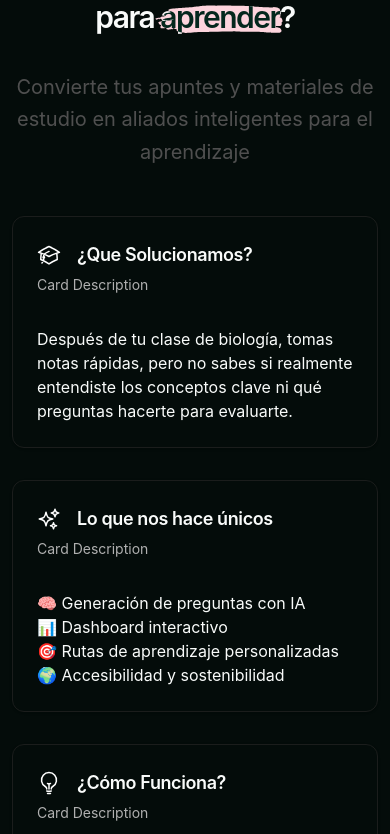
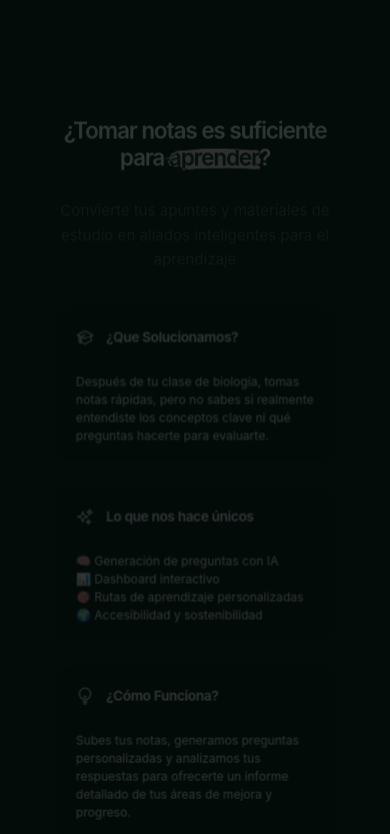
Before and after one commit to loweffort-alt/NeoDevs-HeroAI, a Next.js app: page / in a window 390 px wide. Shown: the part 770-1604 px from the top of the page. Built offline with nearby package versions, Linux system fonts and the light colour scheme; a web font is replaced by a local one; what @edgestore/react would draw is missing.

Commit message:
CSS Update: Basic Animation on Scroll

```diff
--- a/app/globals.css
+++ b/app/globals.css
@@ -187,3 +187,21 @@ body[data-scroll-locked][data-scroll-locked] {
 .fkrr1 {
   font-family: "Inter", sans-serif;
 }
+
+@keyframes appear {
+  from {
+    opacity: 0;
+    scale: 0.7;
+  }
+
+  to {
+    opacity: 1;
+    scale: 1;
+  }
+}
+
+.block-appear {
+  animation: appear linear;
+  animation-timeline: view();
+  animation-range: entry 0% cover 30%;
+}
--- a/components/sections/home/devtools.tsx
+++ b/components/sections/home/devtools.tsx
@@ -4,7 +4,7 @@ import "./home.css"
 
 const DevTools = () => {
   return (
-    <div className="flex flex-col gap-8 md:gap-16 p-4 md:p-10 items-center justify-center mx-auto my-20">
+    <div className="block-appear flex flex-col gap-8 md:gap-16 p-4 md:p-10 items-center justify-center mx-auto my-20">
       <h1 className="text-2xl font-semibold tracking-tighter text-center lg:text-5xl md:text-6xl">Tecnologías Usadas</h1>
       <div className="scroller">
         <div className="wea">
--- a/components/sections/home/explication.tsx
+++ b/components/sections/home/explication.tsx
@@ -11,7 +11,7 @@ import {
 const Explication = () => {
 
   return (
-    <div className=''>
+    <div className='block-appear'>
       <h2 id="learn" className="md:pt-20 mb-1 text-3xl font-semibold tracking-tighter text-center lg:text-7xl md:text-6xl">
         {"¿Tomar notas es suficiente para "}
         <div className='relative text-background dark:text-foreground inline-block'>
@@ -41,7 +41,6 @@ const Explication = () => {
                 ¿Que Solucionamos?
               </h3>
             </CardTitle>
-            <CardDescription>Card Description</CardDescription>
           </CardHeader>
           <CardContent>
             <p className="pt-2 value-text text-md  fkrr1">
@@ -59,7 +58,6 @@ const Explication = () => {
                 Lo que nos hace únicos
               </h3>
             </CardTitle>
-            <CardDescription>Card Description</CardDescription>
           </CardHeader>
           <CardContent>
             <ul className="pt-2 value-text text-md  fkrr1">
@@ -80,7 +78,6 @@ const Explication = () => {
                 ¿Cómo Funciona?
               </h3>
             </CardTitle>
-            <CardDescription>Card Description</CardDescription>
           </CardHeader>
           <CardContent>
             <p className="pt-2 value-text text-md fkrr1">
@@ -99,7 +96,6 @@ const Explication = () => {
                 Beneficios
               </h3>
             </CardTitle>
-            <CardDescription>Card Description</CardDescription>
           </CardHeader>
           <CardContent>
             <p className="pt-2 value-text text-md fkrr1">
--- a/components/sections/home/team.tsx
+++ b/components/sections/home/team.tsx
@@ -3,7 +3,7 @@ import React from 'react'
 
 const TeamSection = () => {
   return (
-    <div className="flex flex-col gap-16 md:p-10 items-center justify-center my-10 max-w-5xl xl:max-w-5xl mx-auto px-4 sm:px-6 md:px-8">
+    <div className="block-appear flex flex-col gap-16 md:p-10 items-center justify-center my-10 max-w-5xl xl:max-w-5xl mx-auto px-4 sm:px-6 md:px-8">
       <div>
         <h1 className="mb-8 text-3xl font-semibold tracking-tighter text-center lg:text-5xl md:text-6xl">
           Conoce a nuestro equipo
@@ -16,7 +16,7 @@ const TeamSection = () => {
         <TeamCard
           name='Darío Alexander Farfán Navarro'
           role='Fullstack Developer'
-          description='Creé HeroAI basandome en el método de estudio Cornell, soy el encargado del desarrollo web.'
+          description='Fullstack Developer. Creé HeroAI basandome en el método de estudio Cornell y la técnica de repetición espaciada.'
           imgSrc='/images/pfp/alex.jpeg'
           alt='Alex'
           linkedin='https://www.linkedin.com/in/alexfarfan/'
@@ -25,7 +25,7 @@ const TeamSection = () => {
         <TeamCard
           name='Rafael Castellanos Guzman'
           role='AI Engineer'
-          description='AI Engineer with a passion for learning and teaching. I love to build things and help others to learn how to do it.'
+          description='AI Engineer y Backend Developer. Creé HeroAI para ayudar a estudiantes a aprender de manera más eficiente.'
           imgSrc='/images/pfp/rafael.jpg'
           alt='Rafael'
           linkedin='https://www.linkedin.com/in/rafael-castellanos-guzman/'
--- a/components/ui/card.tsx
+++ b/components/ui/card.tsx
@@ -9,7 +9,7 @@ const Card = React.forwardRef<
   <div
     ref={ref}
     className={cn(
-      "rounded-xl border bg-card text-card-foreground shadow",
+      "rounded-xl border bg-card text-card-foreground shadow block-appear",
       className
     )}
     {...props}
--- a/components/ui/team-card.tsx
+++ b/components/ui/team-card.tsx
@@ -16,7 +16,7 @@ interface TeamCardProps {
 
 const TeamCard = ({ name, role, description, imgSrc, alt, linkedin, portfolio }: TeamCardProps) => {
   return (
-    <div className='flex gap-4 h-fit items-center max-md:flex-col'>
+    <div className='block-appear flex gap-4 h-fit items-center max-md:flex-col'>
       <div className='w-32 h-32 md:w-40 md:h-40 aspect-square bg-primary rounded-full'>
         <div className='w-full h-full aspect-square scale-95 rounded-full overflow-hidden'>
           <Image src={imgSrc} width={100} height={100} alt={alt} className='w-full h-full object-fit' />
```
